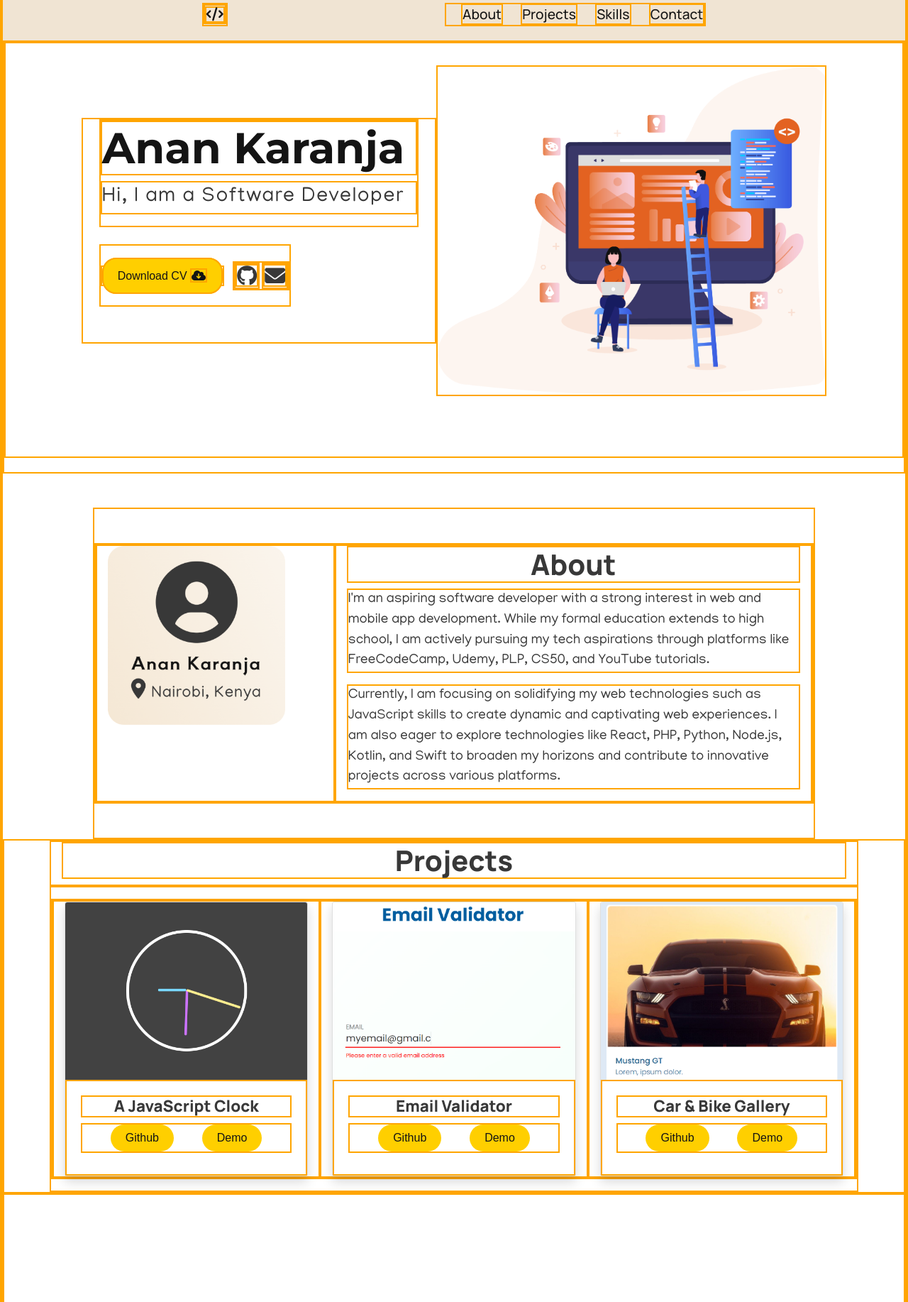
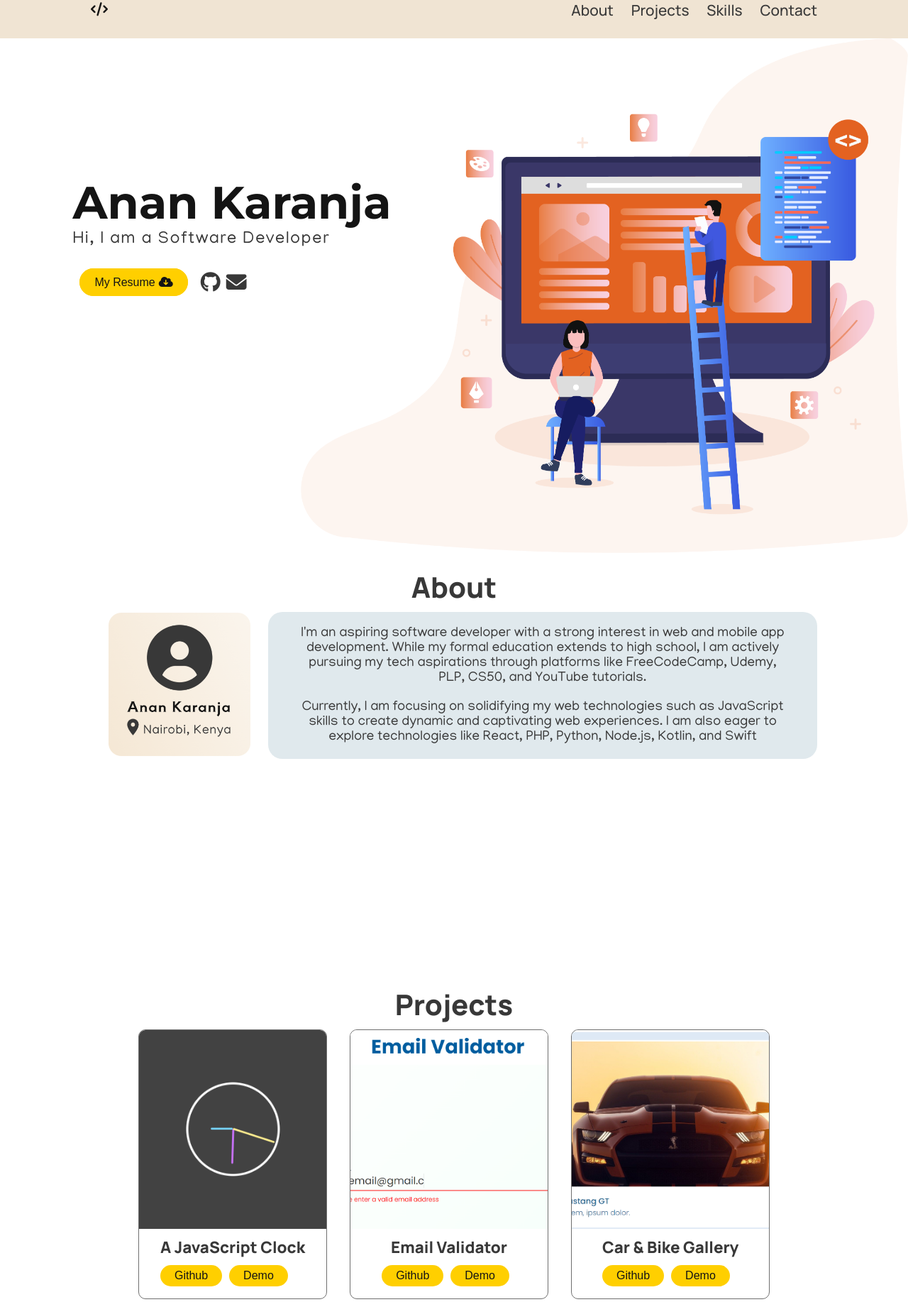
Before and after one commit to Anan-Karanja/Portfolio_Challenge, a plain HTML site: page index.html in a window 1280 px wide. Shown: the part 21-1855 px from the top of the page at 71% size. Drawn offline with nearby package versions, Linux system fonts and the light colour scheme; a web font is replaced by a local one.

Commit message:
Made the hero section, about section & project section responsive

```diff
--- a/index.html
+++ b/index.html
@@ -5,9 +5,6 @@
     <meta charset="UTF-8">
     <meta name="viewport" content="width=device-width, initial-scale=1.0">
     <link rel="stylesheet" href="./style.css">
-    <link rel="stylesheet" href="https://cdn.jsdelivr.net/npm/bootstrap@4.3.1/dist/css/bootstrap.min.css"
-        integrity="sha384-ggOyR0iXCbMQv3Xipma34MD+dH/1fQ784/j6cY/iJTQUOhcWr7x9JvoRxT2MZw1T" crossorigin="anonymous">
-
     <script src="https://kit.fontawesome.com/84dc69d9ca.js" crossorigin="anonymous" defer></script>
     <script src="./app.js" defer></script>
     <title>Anan Portfolio</title>
@@ -34,121 +31,94 @@
             </nav>
         </div>
     </header>
+
     <!-- Hero Section -->
-    <section>
-        <div class="hero">
+    <section class="hero_section" id="Home">
+        <div class="hero_container">
             <!-- Child1 -->
             <div class="title">
-                <div class="name">
                 <h1>Anan Karanja</h1>
                 <p>Hi, I am a Software Developer</p>
             </div>
-                <div class="downloadL">
+            <!-- Child2 -->
+            <div class="download_Link">
                 <div class="file_pdf">
-                        <a download="Anan Software Developer Resume">Download CV <i
+                    <a download="Anan Software Developer Resume">My Resume<i
                             class="fa-solid fa-cloud-arrow-down"></i></a>
                 </div>
                 <div class="socials">
-                        <a href="https://github.com/Anan-Karanja" target="_blank"><i
-                                class="fa-brands fa-github"></i></a>
+                    <a href="https://github.com/Anan-Karanja" target="_blank"><i class="fa-brands fa-github"></i></a>
                     <a href="mailto:anankaranja.n@gmail.com?body=Hello Anan," target="_blank"> <i
                             class="fa-solid fa-envelope"></i></a>
                 </div>
             </div>
         </div>
-            <!-- Child2 -->
-            <div class="hero_img">
-                <img src="./Hero1.png" alt="Hero Section">
-            </div>
-        </div>
+
     </section>
 
     <!-- About Section -->
-    <section class="container py-5 mt-5" id="About">
-        <div class="row">
-            <div class="profileImg col-12 col-lg-4">
-                <img src="./Profile tag_2.png" alt="Profile" width="250" class="img-fluid ms-auto d-block">
+    <section class="about_section" id="About">
+        <h1 class="about_title">About</h1>
+        <div class="about_container">
+            <div class="profile_image">
+                <img src="./images/Profile tag_2.png" alt="Profile">
             </div>
-            <div class="info col-12 col-lg-8">
-                <h2 class="textPrimary">About</h2>
+            <div class="profile_info">
                 <p>I'm an aspiring software developer with a strong interest in web and mobile app development. While my
                     formal education extends to high school, I am actively pursuing my tech aspirations through
                     platforms like FreeCodeCamp, Udemy, PLP, CS50, and YouTube tutorials.</p>
 
                 <p>Currently, I am focusing on solidifying my web technologies such as JavaScript skills to create
                     dynamic and captivating web experiences. I am also eager to explore technologies like React, PHP,
-                    Python, Node.js, Kotlin, and Swift to broaden my horizons and contribute to innovative projects
-                    across various platforms.</p>
+                    Python, Node.js, Kotlin, and Swift</p>
             </div>
         </div>
     </section>
 
     <!-- Project Section -->
     <section id="Projects">
-        <div class="container">
-            <h2 class="textPrimary">Projects</h2>
+        <div class="project_title">
+            <h1>Projects</h1>
         </div>
-        <!-- Card1 -->
-        <div class="container py-3">
-            <div class="row gp-5">
-                <!-- Project 1 -->
-                <div class="col-12 col-lg-4">
-                    <div class="card shadow">
-                        <!-- Project Image -->
-                        <img src="./images/A JavaScript Clock.png" alt="" class="card-img-top" height="250">
-                        <!-- Info -->
-                        <div class="card-body">
-                            <h3 class="cardTitle">A JavaScript Clock</h3>
-                            <!-- Card Links -->
-                            <div class="buttons">
-                                <a href="https://github.com/Anan-Karanja/CSS-JS-Clock" class="btn"
-                                    target="_blank">Github</a>
-                                <a href="https://anan-karanja.github.io/CSS-JS-Clock/" class="btn"
-                                    target="_blank">Demo</a>
-                            </div>
+        <!-- Cards -->
+        <div class="card_container">
+            <!-- Card 1 -->
+            <div class="card">
+                <img src="./images/A JavaScript Clock.png" alt="A JavaScript Clock">
+                <div class="details">
+                    <h4> A JavaScript Clock </h4>
+                    <div class="card_btns">
+                        <a href="https://github.com/Anan-Karanja/CSS-JS-Clock" class="btn" target="_blank">Github</a>
+                        <a href="https://anan-karanja.github.io/CSS-JS-Clock/" class="btn" target="_blank">Demo</a>
                     </div>
                 </div>
             </div>
 
-                <!-- Project 2 -->
-                <div class="col-12 col-lg-4">
-                    <div class="card shadow">
-                        <!-- Project Image -->
-                        <img src="./images/Email Validator.png" alt="" class="card-img-top" height="250">
-                        <!-- Info -->
-                        <div class="card-body">
-                            <h3 class="cardTitle">Email Validator</h3>
-                            <!-- Card Links -->
-                            <div class="buttons">
+            <!-- Card 2 -->
+            <div class="card">
+                <img src="./images/Email Validator.png" alt="Email Validator">
+                <div class="details">
+                    <h4> Email Validator </h4>
+                    <div class="card_btns">
                         <a href="https://github.com/Anan-Karanja/Email-Validation" class="btn"
                             target="_blank">Github</a>
-                                <a href="https://anan-karanja.github.io/Email-Validation/" class="btn"
-                                    target="_blank">Demo</a>
+                        <a href="https://anan-karanja.github.io/Email-Validation/" class="btn" target="_blank">Demo</a>
                     </div>
                 </div>
             </div>
-                </div>
-                <!-- Project 3 -->
-                <div class="col-12 col-lg-4">
 
-                    <div class="card shadow">
-                        <!-- Project Image -->
-                        <img src="./images/Car Gallery.png" alt="" width="150" class="card-img-top" height="250">
-                        <!-- Info -->
-                        <div class="card-body">
-                            <h3 class="cardTitle">Car & Bike Gallery</h3>
-                            <!-- Card Links -->
-                            <div class="buttons">
-                                <a href="https://github.com/Anan-Karanja/Image-Gallery" class="btn"
-                                    target="_blank">Github</a>
-                                <a href="https://anan-karanja.github.io/Image-Gallery/" class="btn"
-                                    target="_blank">Demo</a>
+            <!-- Card 3 -->
+            <div class="card">
+                <img src="./images/Car Gallery.png" alt="Car & Bike Gallery">
+                <div class="details">
+                    <h4> Car & Bike Gallery </h4>
+                    <div class="card_btns">
+                        <a href="https://github.com/Anan-Karanja/Image-Gallery" class="btn" target="_blank">Github</a>
+                        <a href="https://anan-karanja.github.io/Image-Gallery/" class="btn" target="_blank">Demo</a>
                     </div>
                 </div>
             </div>
-                </div>
-            </div>
-        </div>
+
         </div>
 
     </section>
--- a/style.css
+++ b/style.css
@@ -9,7 +9,8 @@
     --grey: #383838;
     --Jonquil: #FFCF00;
     --Night: #141414;
-    --Platinum: #E3E4E5;
+    --Platinum: #e0e9ed;
+    --Dodger_blue: #0496FF;
     --profile_gradient: linear-gradient(-45deg, #FBF5EE, #F5E8D5);
 }
 
@@ -17,7 +18,8 @@
     margin: 0;
     padding: 0;
     box-sizing: border-box;
-    border: 2px solid orange;
+    scroll-behavior: smooth;
+    /* border: 2px solid orange; */
 }
 
 html {
@@ -27,6 +29,7 @@ html {
 /* Navbar */
 header {
     width: 100%;
+    height: 75px;
     position: fixed;
     background: var(--AntiqueWhite);
     top: 0;
@@ -36,7 +39,7 @@ header {
 
 .navigation .sec_parent {
     display: flex;
-    justify-content: space-around;
+    justify-content: space-between;
     align-items: center;
     position: relative;
     width: 100%;
@@ -53,11 +56,12 @@ header .sec_parent .logo a {
 /* Nav links */
 .sec_parent #nav_bar a {
     font-family: "Manrope", Arial, Helvetica Neue, Helvetica, sans-serif;
-    font-size: 1.2rem;
+    font-size: 1.3rem;
     font-weight: 500;
-    color: var(--Night);
+    color: var(--grey);
     text-decoration: none;
     margin-left: 1.3rem;
+    position: relative;
 }
 
 .sec_parent #nav_bar a.active {
@@ -65,6 +69,11 @@ header .sec_parent .logo a {
     font-size: 1.1rem;
     margin: 1.5rem 0;
     text-align: center;
+}
+
+/* Hover effect */
+.sec_parent #nav_bar a:hover {
+    color: var(--Night);
 }
 
 /* Hamburger menu styles */
@@ -84,112 +93,103 @@ header .sec_parent .logo a {
 
 
 /** Hero Section **/
-.hero {
+.hero_section {
     width: 100%;
-    height: 80vh;
-    margin: 20px auto;
-    padding: 0 5%;
-    display: flex;
-    align-items: center;
-    justify-content: center;
+    margin-top: 75px;
 }
 
-/* Child1 */
-.hero .title {
-    width: 500px;
-    height: 50%;
+section .hero_container {
+    width: 100%;
+    height: calc(100vh - 75px);
+    background-image: url(Hero1.png);
+    background-position: right;
+    background-size: contain;
+    background-repeat: no-repeat;
     display: flex;
     flex-direction: column;
     gap: 2rem;
-    padding: 0 2%;
+    padding: 15% 8%;
+    margin-top: 20px;
 }
 
-/* Hero Title */
-.hero .title h1 {
+
+.title {
+    display: flex;
+    flex-direction: column;
+}
+
+.title h1 {
     font-family: "Montserrat", Arial, Helvetica Neue, Helvetica, sans-serif;
     font-size: 4rem;
     font-weight: 700;
     color: var(--Night);
 }
 
-/* Hero Paragraph */
-.hero .title p {
+.title p {
     font-family: "Manjari", Arial, Helvetica Neue, Helvetica, sans-serif;
-    font-size: 1.8rem;
+    font-size: 1.5rem;
     font-weight: 400;
     color: var(--grey);
     letter-spacing: 0.1rem;
 }
 
-/* CV Download  */
-.hero .title .downloadL {
+/* Download link */
+.download_Link {
     display: flex;
-    width: 60%;
-    height: 28%;
-    justify-content: space-between;
     align-items: center;
 }
 
-/* Download Icon */
-.hero .fa-cloud-arrow-down {
-    color: var(--Night);
-}
-
-/* Download Link */
-.hero .title .downloadL .file_pdf a {
+.download_Link .file_pdf a {
     font-family: "McLaren", Arial, Helvetica Neue, Helvetica, sans-serif;
     font-size: 1rem;
     text-decoration: none;
     color: var(--Night);
     background-color: var(--Jonquil);
-    padding: 15px 20px;
+    border: 1px solid var(--Jonquil);
+    padding: 10px 20px;
+    margin: 20px 10px;
     border-radius: 20px;
     cursor: pointer;
+    transition: all 0.2s;
 }
 
-/* Social icons */
-.hero .title .downloadL .socials {
+.download_Link .file_pdf a:hover {
+    border: 1px solid var(--grey);
+}
+
+.download_Link .file_pdf .fa-cloud-arrow-down {
+    margin-left: 5px;
+    color: var(--Night);
+}
+
+.download_Link .socials {
     display: flex;
-    justify-content: space-between;
     width: 30%;
 }
 
-.hero .title .downloadL .socials i {
+.download_Link .socials i {
+    margin-left: 8px;
     font-size: 1.8rem;
     color: var(--grey);
+    transition: all 0.3s;
 }
 
-.hero .title .downloadL .socials i:hover {
+.download_Link .socials i:hover {
     color: var(--Night);
 }
 
-/* Child2 */
-.hero .hero_img {
-    width: 550px;
+/* About Section */
+.about_section {
+    text-align: center;
+    min-height: 70vh;
+    margin-top: 20px;
 }
 
-.hero .hero_img img {
-    width: 100%;
+.about_section .about_title {
+    text-align: center;
 }
 
-
-/* About Section */
-
-#About {
-    width: 80%;
-    /* margin: 0 auto; */
-    display: flex;
-    flex-direction: column;
-    align-items: center;
-}
-
-.info .profileImg {
-    display: flex;
-    justify-content: center;
-    align-content: center;
-}
-
-.textPrimary {
+.about_section h1 {
     font-family: "Manrope", Arial, Helvetica Neue, Helvetica, sans-serif;
     font-size: 2.5rem;
     font-weight: 800;
@@ -198,158 +198,135 @@ header .sec_parent .logo a {
     margin-bottom: 8px;
 }
 
+.about_section .about_container {
+    width: 80%;
+    display: flex;
+    margin: 0 auto;
+    justify-content: center;
+    align-items: center;
+}
 
+.about_section .about_container .profile_image {
+    width: 50%;
+    min-width: 250px;
+}
 
-.info p {
+.about_section .about_container .profile_image img {
+    width: 80%;
+    object-fit: cover;
+}
+
+.about_container .profile_info {
+    background-color: var(--Platinum);
+    border-radius: 20px;
+    padding: 1% 2%;
+}
+
+.about_container .profile_info p {
     font-size: 1.2rem;
     font-weight: 400;
     font-family: "Manjari", Arial, Helvetica Neue, Helvetica, sans-serif;
     color: var(--grey);
+    padding: 10px 25px;
 }
 
-
 /* Project Section */
-.projects {
-    height: 100vh;
+#Projects .card_container {
+    min-height: 100vh;
+    width: 80%;
     display: flex;
+    flex-wrap: wrap;
     justify-content: center;
-    align-items: center;
+    /* align-items: center; */
+    gap: 2rem;
+    margin: 0 auto;
 }
 
-.projects .container {
-    width: 80%;
+#Projects .project_title h1 {
+    font-family: "Manrope", Arial, Helvetica Neue, Helvetica, sans-serif;
+    font-size: 2.5rem;
+    font-weight: 800;
+    text-align: center;
+    color: var(--grey);
+    margin-top: 28px;
+    margin-bottom: 8px;
+}
+
+/* Projects Card */
+.card {
+    max-width: 280px;
+    height: 380px;
+    border-radius: 10px;
+    display: flex;
+    flex-direction: column;
+    align-items: center;
+    overflow: hidden;
+    border: 1px solid #6f6f6f;
 }
 
 .card img {
+    width: 100%;
+    height: 280px;
     object-fit: cover;
 }
 
-.cardTitle {
+.card .details {
+    display: flex;
+    justify-content: center;
+    flex-direction: column;
+    text-align: center;
+    padding: 10px;
+}
+
+.card .details h4 {
     font-family: "Manrope", Arial, Helvetica Neue, Helvetica, sans-serif;
     font-size: 1.4rem;
     font-weight: 800;
     text-align: center;
     color: var(--grey);
-    margin-bottom: 8px;
-}
-
-/* card button */
-.buttons {
-    display: flex;
-    justify-content: space-evenly;
-    align-items: center;
     margin-bottom: 10px;
 }
 
-.buttons a {
+.card .details .card_btns {
+    display: flex;
+}
+
+.card .details .card_btns a {
     font-family: "McLaren", Arial, Helvetica Neue, Helvetica, sans-serif;
     font-size: 1rem;
     text-decoration: none;
     color: var(--Night);
     background-color: var(--Jonquil);
+    border-radius: 20px;
     padding: 6px 20px;
-    border-radius: 20px;
+    margin-right: 10px;
     cursor: pointer;
+    transition: all 0.2s;
 }
 
-/* Skills */
-.skills {
-    width: 100%;
-    height: 80vh;
-    display: flex;
-    justify-content: center;
-    align-items: center;
-    flex-direction: column;
+.card .details .card_btns a:hover {
+    color: var(--Jonquil);
+    background-color: var(--grey);
 }
 
-.container_fluid {
-    display: flex;
-    width: 80%;
-}
 
-.container_fluid article {
-    display: flex;
-    justify-content: center;
-    /* align-items: center; */
-}
-
-.container_fluid i {
-    font-size: 4rem;
-}
-
-.container_fluid article h3 {
-    font-family: "Manrope", Arial, Helvetica Neue, Helvetica, sans-serif;
-    font-size: 2rem;
-    font-weight: 800;
-    text-align: center;
-    color: var(--grey);
-    margin-bottom: 8px;
-}
 
 /** BreakPoints **/
-@media (max-width: 1445px) {
-    .hero .title {
-        width: 500px;
-        gap: 1.5rem;
-    }
+@media (max-width: 1445px) {}
 
-    /* Hero Title */
-    .hero .title h1 {
-        font-size: 3.8rem;
+@media (max-width: 1079px) {
+
+    /* Hero */
+    section .hero_container {
+        background: linear-gradient(rgba(255, 253, 248, 0.1), rgba(251, 245, 238, 0.9), rgba(251, 245, 238, 1)), url(Hero1.png);
+        background-position: right;
+        background-size: contain;
+        background-repeat: no-repeat;
+        justify-content: center;
     }
 }
 
-@media (max-width: 1025px) {
-
-    /* CV Download  */
-    .hero .title .downloadL {
-        width: 65%;
-    }
-
-    /* Child2 */
-    .hero .hero_img {
-        width: 420px;
-    }
-}
-
-@media (max-width: 992px) {
-    header {
-        padding: 1rem 5%;
-    }
-
-    /* Hero Section */
-    /* Child1 */
-    .hero .title {
-        width: 450px;
-        gap: 1.5rem;
-        /* border: 2px solid violet; */
-    }
-
-    /* Hero Title */
-    .hero .title h1 {
-        font-size: 3.6rem;
-    }
-
-    /* Hero Paragraph */
-    .hero .title p {
-        font-size: 1.6rem;
-    }
-
-    /* CV Download  */
-    .hero .title .downloadL {
-        width: 70%;
-    }
-
-    /* Child2 */
-    .hero .hero_img {
-        width: 400px;
-    }
-
-    /* Project */
-    .card {
-        margin-bottom: 30px;
-    }
-}
+@media (max-width: 992px) {}
 
 @media (max-width: 769px) {
 
@@ -361,6 +338,7 @@ header .sec_parent .logo a {
         width: 100%;
         height: 14.5rem;
         background: var(--AntiqueWhite);
+        border-bottom: 2px solid rgba(255, 255, 255, 0.69);
         display: none;
         flex-direction: column;
         align-items: center;
@@ -369,6 +347,11 @@ header .sec_parent .logo a {
 
     .sec_parent #nav_bar a {
         margin: 1rem 0;
+    }
+
+    .sec_parent #nav_bar a:hover {
+        background-color: var(--grey);
+        color: var(--Jonquil);
     }
 
     .sec_parent .hamburger {
@@ -391,112 +374,23 @@ header .sec_parent .logo a {
         display: flex;
     }
 
-
-    /** Hero Section **/
-    .hero {
-        margin-top: 1rem;
-        flex-direction: column-reverse;
+    /* About Section */
+    .about_section .about_container {
+        flex-direction: column;
     }
 
-    /* Child1 */
-    .hero .title {
-        text-align: center;
-        display: flex;
-        flex-direction: column;
-        justify-content: center;
-        align-items: center;
-    }
-
-    /* Hero Title */
-    .hero .title h1 {
-        font-size: 3.3rem;
-    }
-
-    /* Hero Paragraph */
-    .hero .title p {
-        font-size: 1.5rem;
-    }
-
-    /* CV Download  */
-    .hero .title .downloadL {
-        display: flex;
-        width: 70%;
-        justify-content: space-around;
-        align-items: center;
-        /* border: 2px solid blue; */
-    }
-
-    /* Child2 */
-    .hero .hero_img {
-        width: 460px;
-    }
-
-    .card {
-        margin-bottom: 20px;
-    }
-
-    /*  */
-    .container_fluid {
-        flex-direction: column;
-        align-items: center;
-        width: 100%;
-    }
 }
 
 @media (max-width: 425px) {
 
-    /* Child1 */
-    .hero .title {
-        width: 350px;
-        gap: 1.5rem;
-        /* border: 2px solid violet; */
-    }
-
-    /* Hero Title */
-    .hero .title h1 {
-        font-size: 3rem;
-    }
-
-    /* Hero Paragraph */
-    .hero .title p {
-        font-size: 1.6rem;
-    }
-
-    /* Child2 */
-    .hero .hero_img {
-        width: 300px;
+    /* Hero */
+    section .hero_container {
+        background: linear-gradient(rgba(255, 253, 248, 0.7), rgba(251, 245, 238, 0.9), rgba(251, 245, 238, 1)), url(Hero1.png);
+        background-position: center;
+        background-size: cover;
+        background-repeat: no-repeat;
+        justify-content: center;
     }
 }
 
-@media (max-width: 376px) {
-
-    /* Child1 */
-    .hero .title {
-        width: 350px;
-        gap: 1.5rem;
-    }
-
-    /* Hero Title */
-    .hero .title h1 {
-        font-size: 2.3rem;
-    }
-
-    /* Hero Paragraph */
-    .hero .title p {
-        font-size: 1rem;
-    }
-
-    /* CV Download  */
-    .hero .title .downloadL {
-        width: 80%;
-        /* border: 2px solid blue; */
-    }
-
-    /* Download Link */
-    .hero .title .downloadL .file_pdf a {
-        font-size: 1rem;
-        padding: 15px 8px;
-        border-radius: 15px;
-    }
-
-}
+@media (max-width: 376px) {}
```
Also changed, not shown: app.js (+13 -13 lines), images/Backend.png (deleted), images/Computer Science.jpeg (deleted), images/Frontend.png (deleted), images/Profile tag_2.png (renamed from Profile tag_2.png). Lines whose indentation alone changed are shown as unchanged.
